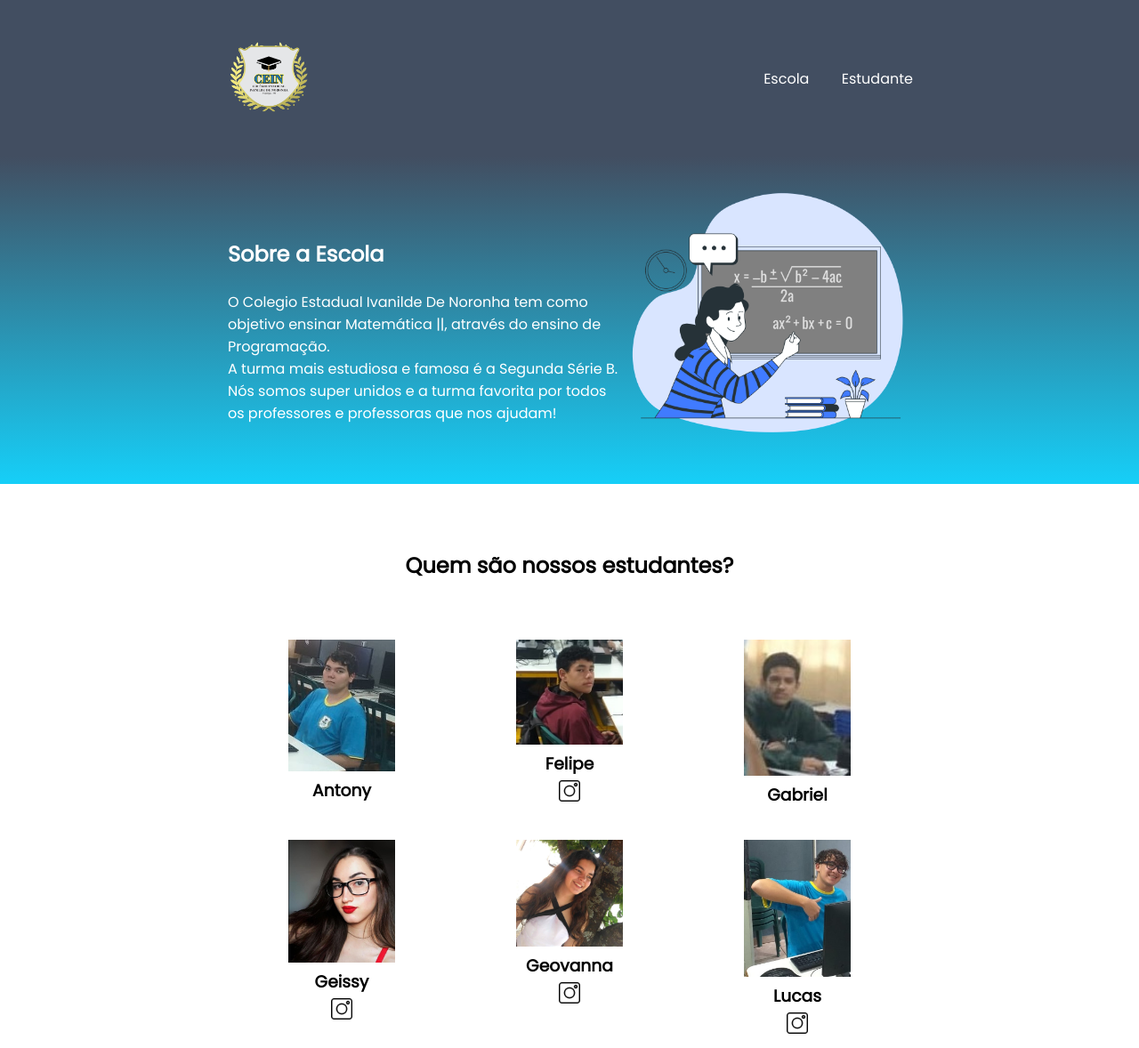
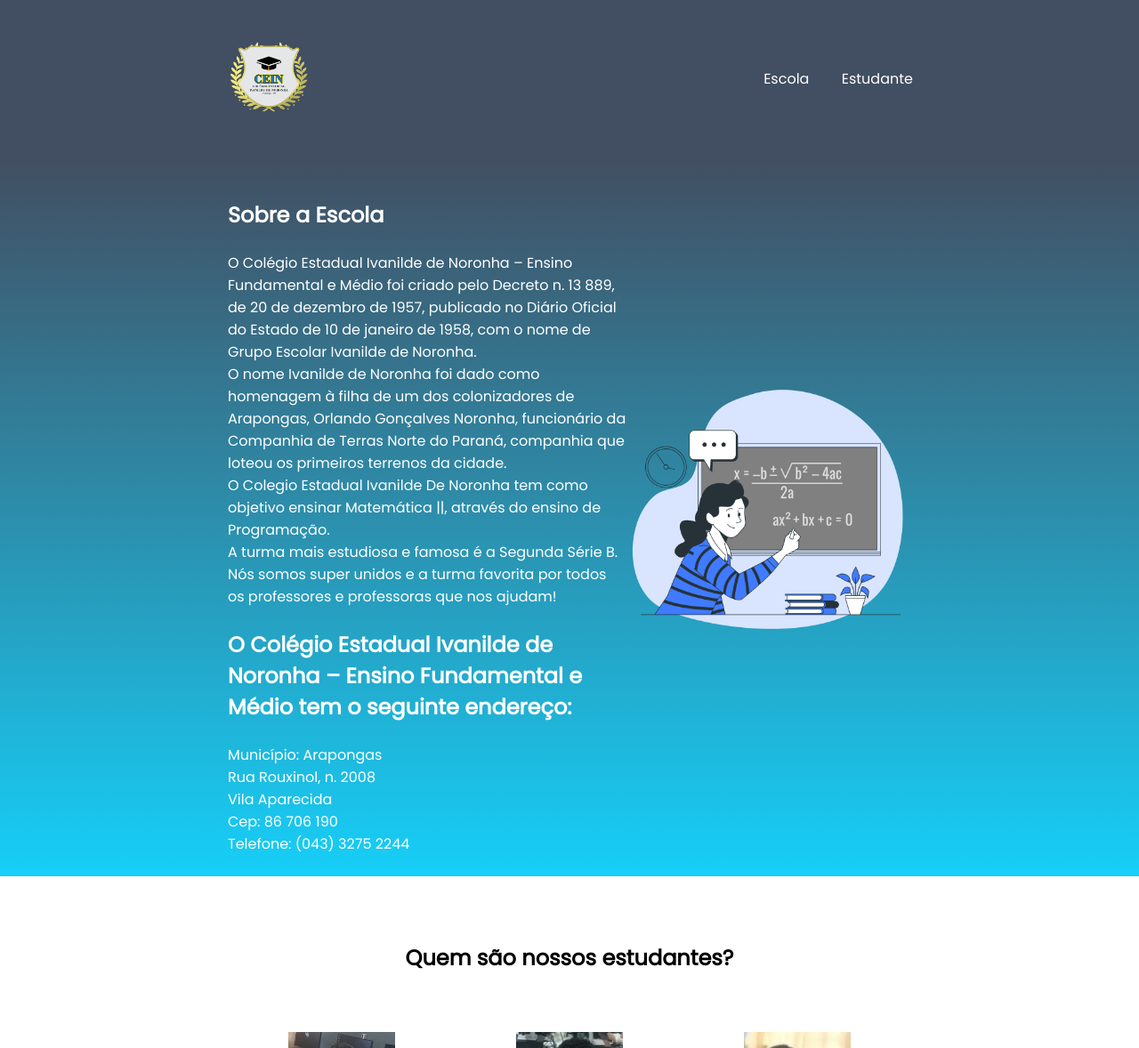
Before and after one commit to alexoliveira1603/site-turma-criativa, a plain HTML site: page index.html in a window 1280 px wide. Shown: the top 1178 px of the page at 89% size. Drawn offline with Linux system fonts and the light colour scheme.

Commit message:
Add files via upload

```diff
--- a/index.html
+++ b/index.html
@@ -23,9 +23,17 @@
     <section id="escola">
         <div class="escola-div-conteudo">
             <h2 class="escola-titulo">Sobre a Escola</h2>
+            <p class="escola-texto-um">O Colégio Estadual Ivanilde de Noronha – Ensino Fundamental e Médio foi criado pelo Decreto n. 13 889, de 20 de dezembro de 1957, publicado no Diário Oficial do Estado de 10 de janeiro de 1958, com o nome de Grupo Escolar Ivanilde de Noronha.</p>
+            <p class="escola-texto-um">O nome Ivanilde de Noronha foi dado como homenagem à filha de um dos colonizadores de Arapongas, Orlando Gonçalves Noronha, funcionário da Companhia de Terras Norte do Paraná, companhia que loteou os primeiros terrenos da cidade.</p>
             <p class="escola-texto-um">O Colegio Estadual Ivanilde De Noronha tem como objetivo ensinar Matemática ||, através do ensino de Programação.</p>
             <p class="escola-texto-dois">A turma mais estudiosa e famosa é a Segunda Série B. Nós somos super unidos e a
                 turma favorita por todos os professores e professoras que nos ajudam!</p>
+                <h2 class="escola-titulo">O Colégio Estadual Ivanilde de Noronha – Ensino Fundamental e Médio tem o seguinte endereço:</h2>
+                <p class="escola-texto-um">Município: Arapongas</p>
+                <p class="escola-texto-um">Rua Rouxinol, n. 2008</p>
+                <p class="escola-texto-um">Vila Aparecida</p>
+                <p class="escola-texto-um">Cep: 86 706 190</p>
+                <p class="escola-texto-um">Telefone: (043) 3275 2244</p>
         </div>
         <img class="escola-imagem" src="Formula-bro.png" alt="imagem que representa uma professora em sala de aula">
     </section>
```
Also changed, not shown: 1 other file.
